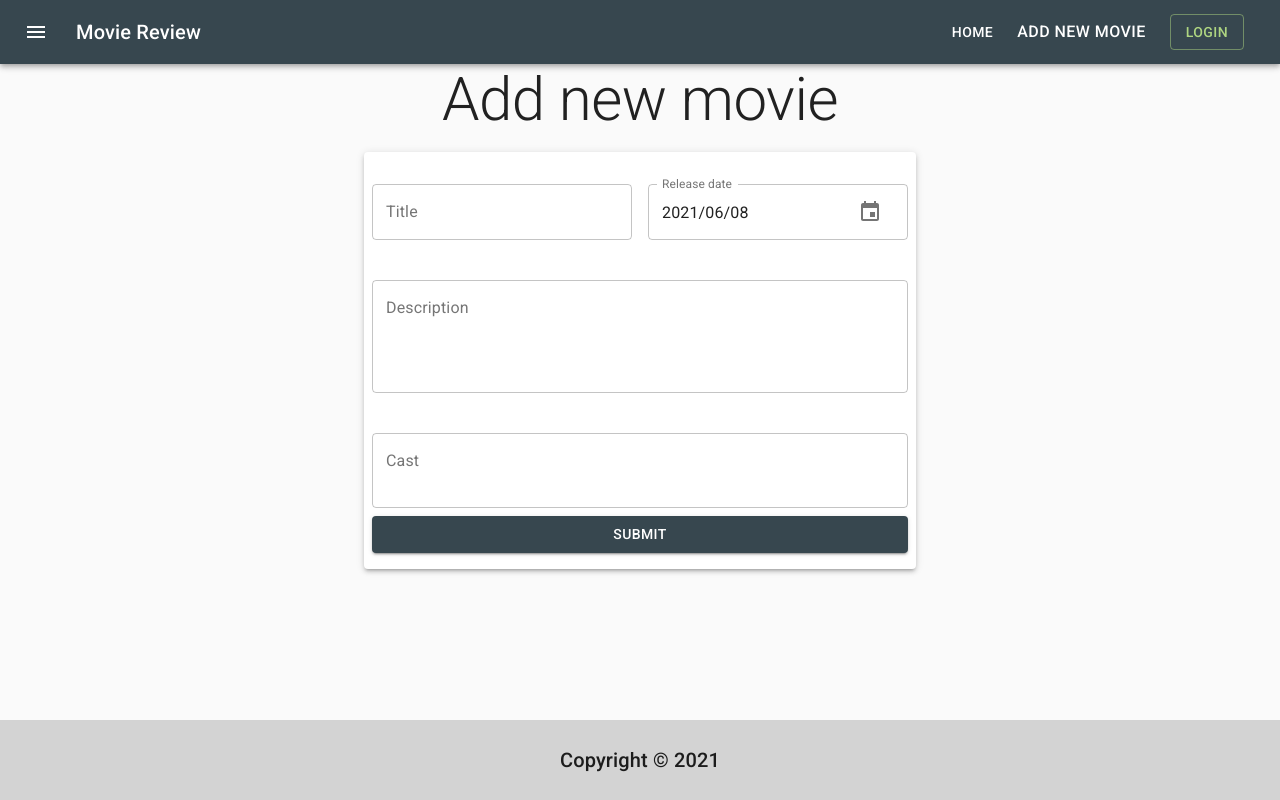
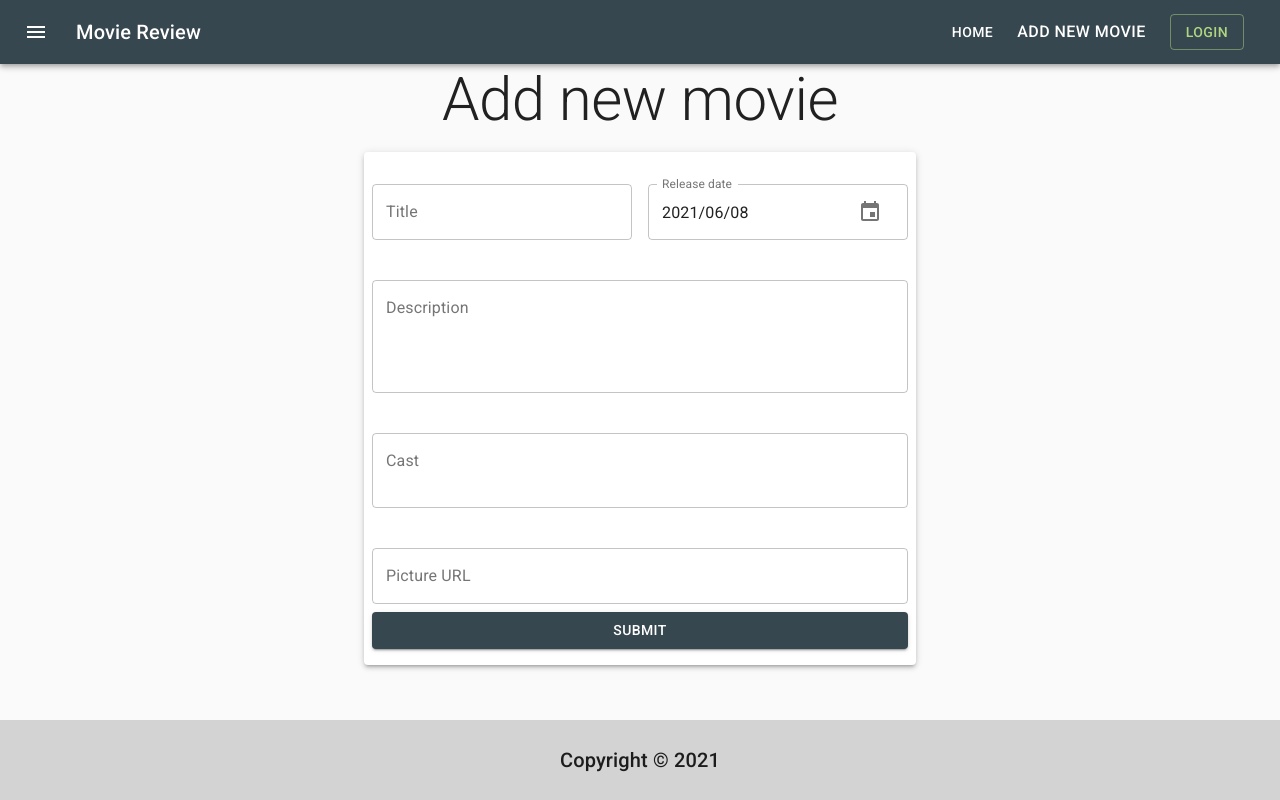
Before and after one commit to DeividasKakta/movie-review-app, a React (Create React App) app in the folder movie-review-ui/: page /movies/create in a window 1280 px wide. Built offline with nearby package versions, Linux system fonts and the light colour scheme.

Commit message:
React: Replace hardcoded image url with a one from movie

```diff
--- a/movie-review-ui/src/components/dataDisplay/MovieMainCard/MovieMainCard.js
+++ b/movie-review-ui/src/components/dataDisplay/MovieMainCard/MovieMainCard.js
@@ -12,7 +12,7 @@ const useStyles = makeStyles({
     }
 })
 
-const MovieMainCard = ({title, releaseDate, description, cast, rating}) => {
+const MovieMainCard = ({title, releaseDate, description, cast, rating, picture}) => {
     const classes = useStyles();
 
     return (
@@ -20,7 +20,7 @@ const MovieMainCard = ({title, releaseDate, description, cast, rating}) => {
             <Grid container>
                 <Grid item xs={12} sm={4}>
                     <CardMedia className={classes.cardMedia}
-                               image="https://source.unsplash.com/random"
+                               image={picture}
                                title="Random"
                     />
                 </Grid>
--- a/movie-review-ui/src/components/forms/MovieForm/MovieForm.js
+++ b/movie-review-ui/src/components/forms/MovieForm/MovieForm.js
@@ -27,6 +27,8 @@ const validationSchema = Yup.object().shape({
     description: Yup.string()
         .required(),
     cast: Yup.string()
+        .required(),
+    picture: Yup.string()
         .required(),
     releaseDate: Yup.date()
         .required()
@@ -71,7 +73,8 @@ const MovieForm = () => {
             title: '',
             description: '',
             cast: '',
-            releaseDate: now
+            releaseDate: now,
+            picture: ''
         }}
                 onSubmit={postForm}
                 validationSchema={validationSchema}
@@ -119,6 +122,14 @@ const MovieForm = () => {
                                                          rows={2}/>
                                 </Grid>
 
+                                <Grid item xs={12}>
+                                    <OutlinedFormikInput name="picture"
+                                                         label="Picture URL"
+                                                         error={props.touched.picture && !!props.errors.picture}
+                                                         placeholder="Enter movie picture URL..."
+                                                         />
+                                </Grid>
+
                             </Grid>
 
                             <Button variant="contained"
--- a/movie-review-ui/src/pages/LandingPage/LandingPage.js
+++ b/movie-review-ui/src/pages/LandingPage/LandingPage.js
@@ -53,7 +53,7 @@ const LandingPage = () => {
                                             {movie.averageRating?.toFixed(1)}
                                         </Typography>
                                         <Typography variant="subtitle1" color="textSecondary">
-                                            {new Date(movie.releaseYear).getFullYear()}
+                                            {new Date(movie.releaseDate).getFullYear()}
                                         </Typography>
                                             <Typography variant="subtitle1" paragraph>
                                                 {movie.description}
@@ -64,7 +64,7 @@ const LandingPage = () => {
                                     </CardContent>
                                 </div>
                                 <Hidden xsDown>
-                                    <CardMedia className={classes.cardMedia} image="https://source.unsplash.com/random"
+                                    <CardMedia className={classes.cardMedia} image={movie.picture}
                                                title="Random"/>
                                 </Hidden>
                             </Card>
--- a/movie-review-ui/src/pages/MoviePage/MoviePage.js
+++ b/movie-review-ui/src/pages/MoviePage/MoviePage.js
@@ -68,9 +68,11 @@ const MoviePage = () => {
         <main className={classes.mainContainer}>
 
             <MovieMainCard title={movie.title}
-                           releaseDate={movie.releaseYear}
+                           releaseDate={movie.releaseDate}
                            description={movie.description}
-                           cast={movie.cast} rating={movie.averageRating}/>
+                           cast={movie.cast}
+                           rating={movie.averageRating}
+                           picture={movie.picture}/>
 
             <Button variant="outlined" color="primary" onClick={() => setOpenCreateReview(true)}>
                 Leave a review
```
